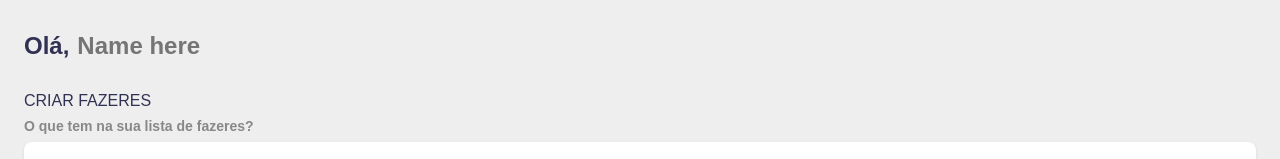
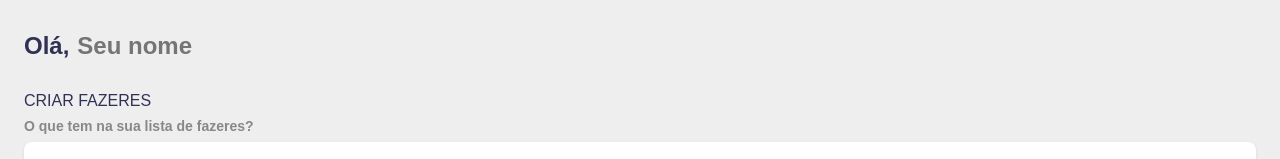
Before and after one commit to Breno-MT/VueJs-Estudos, a Vue app: page / in a window 1280 px wide. Shown: the top 159 px of the page. Built offline with nearby package versions, Linux system fonts and the light colour scheme.

Commit message:
[BRENO] Update App.vue

```diff
--- a/src/App.vue
+++ b/src/App.vue
@@ -41,7 +41,7 @@ onMounted(() => {
 
 		<section class="greeting">
 			<h2 class="title">
-				Olá, <input type="text" id="name" placeholder="Name here" v-model="name">
+				Olá, <input type="text" id="name" placeholder="Seu nome" v-model="name">
 			</h2>
 		</section>
 
```
